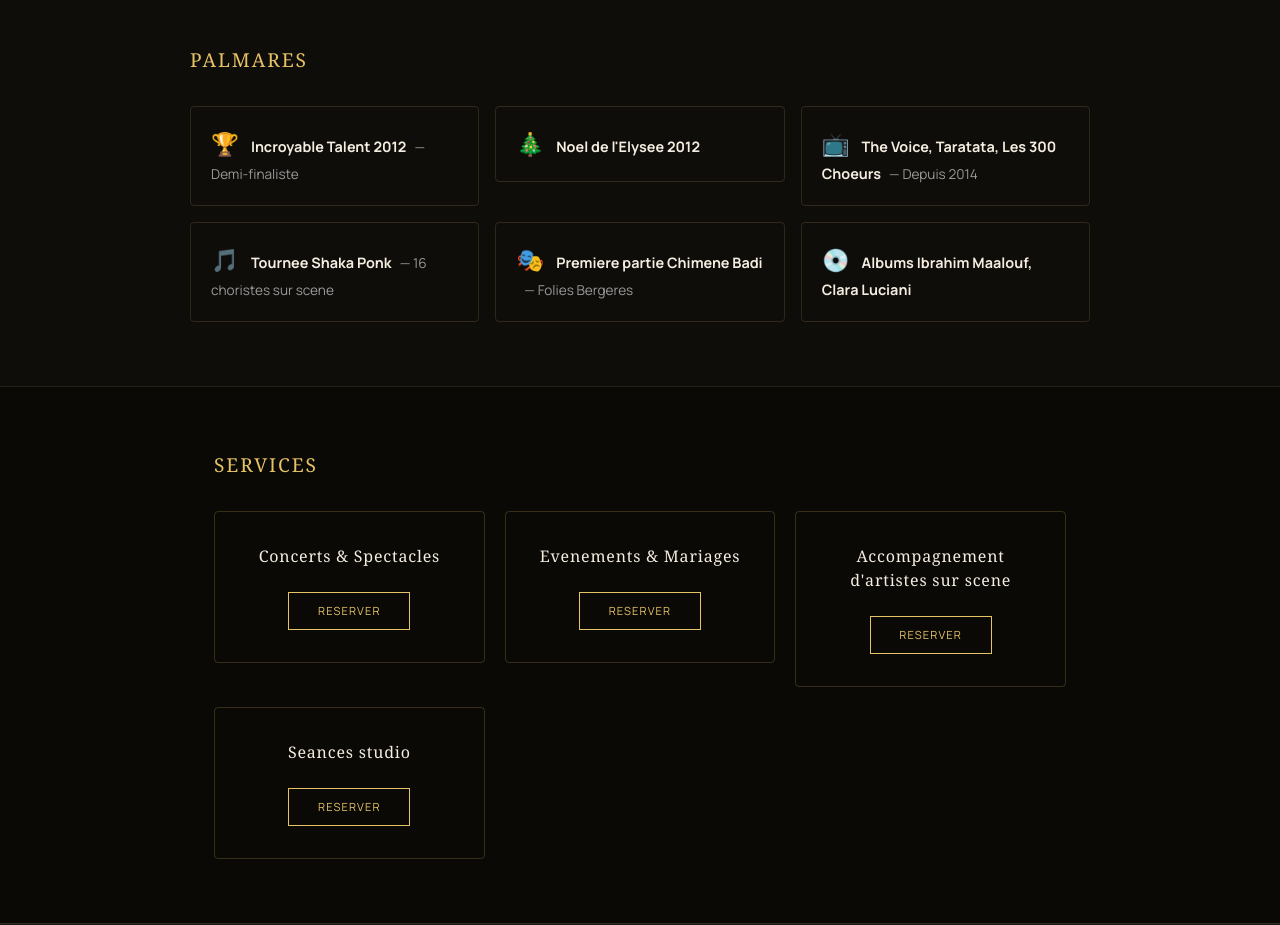
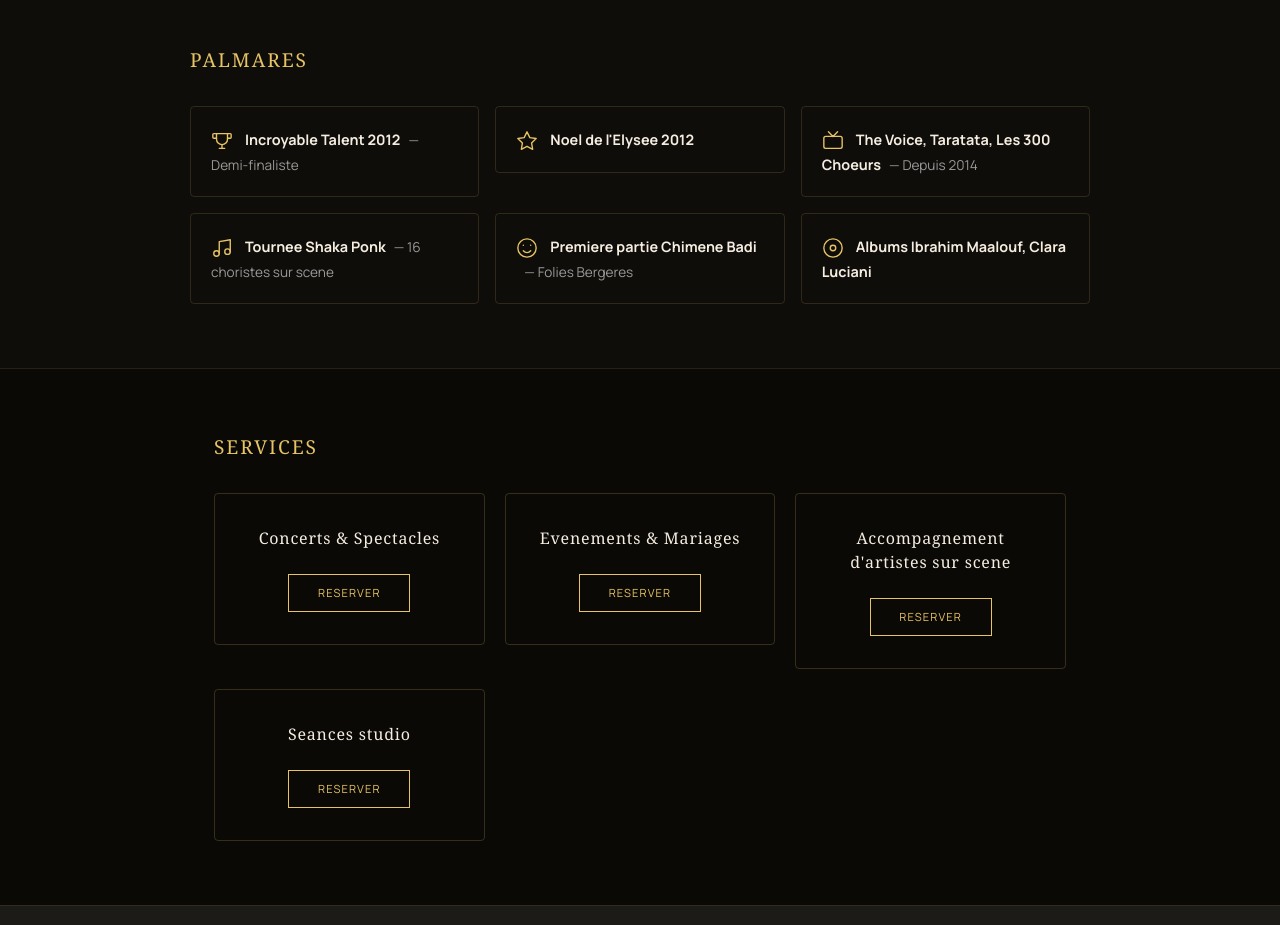
Before and after one commit to DavidSmite/entrealm-frontend, a Next.js app: page /entrealm/sankofa-unit in a window 1280 px wide. Shown: the part 1300-2225 px from the top of the page. Built offline with nearby package versions, Linux system fonts and the light colour scheme.

Commit message:
feat: SVG icons or — cards Visibilité/Réservations/Revenus + Palmarès Sankofa + bouton Sankofa Unit

```diff
--- a/src/app/entrealm/page.tsx
+++ b/src/app/entrealm/page.tsx
@@ -15,19 +15,43 @@ const cinzel = Cinzel({
   weight: ["400", "700"],
 });
 
+const IconEye = () => (
+  <svg width="32" height="32" viewBox="0 0 24 24" fill="none" stroke="#e6c364" strokeWidth="1.5" strokeLinecap="round" strokeLinejoin="round">
+    <path d="M1 12s4-8 11-8 11 8 11 8-4 8-11 8-11-8-11-8z" />
+    <circle cx="12" cy="12" r="3" />
+  </svg>
+);
+
+const IconCalendar = () => (
+  <svg width="32" height="32" viewBox="0 0 24 24" fill="none" stroke="#e6c364" strokeWidth="1.5" strokeLinecap="round" strokeLinejoin="round">
+    <rect x="3" y="4" width="18" height="18" rx="2" />
+    <line x1="16" y1="2" x2="16" y2="6" />
+    <line x1="8" y1="2" x2="8" y2="6" />
+    <line x1="3" y1="10" x2="21" y2="10" />
+  </svg>
+);
+
+const IconEuro = () => (
+  <svg width="32" height="32" viewBox="0 0 24 24" fill="none" stroke="#e6c364" strokeWidth="1.5" strokeLinecap="round" strokeLinejoin="round">
+    <path d="M17.2 7A7 7 0 0 0 7.2 12a7 7 0 0 0 10 5" />
+    <line x1="4" y1="10" x2="13" y2="10" />
+    <line x1="4" y1="14" x2="13" y2="14" />
+  </svg>
+);
+
 const VALUES = [
   {
-    icon: "\uD83C\uDFAF",
+    icon: <IconEye />,
     title: "Visibilité",
     text: "Une page artiste professionnelle, votre vitrine permanente",
   },
   {
-    icon: "\uD83D\uDCC5",
+    icon: <IconCalendar />,
     title: "Réservations",
     text: "Gérez vos prestations et encaissez en ligne, sans friction",
   },
   {
-    icon: "\uD83D\uDCB0",
+    icon: <IconEuro />,
     title: "Revenus",
     text: "Fixez vos tarifs, ENTREALM s\u2019occupe du reste (commission 15\u00A0%)",
   },
@@ -176,6 +200,9 @@ export default function EntrealmHomePage() {
           </GoldButton>
           <GoldButton href="/entrealm/joby-smith" outline>
             Découvrir Joby Smith
+          </GoldButton>
+          <GoldButton href="/entrealm/sankofa-unit" outline>
+            Découvrir Sankofa Unit
           </GoldButton>
         </div>
       </section>
--- a/src/app/entrealm/sankofa-unit/page.tsx
+++ b/src/app/entrealm/sankofa-unit/page.tsx
@@ -44,13 +44,60 @@ function FadeIn({
   );
 }
 
+const SvgTrophy = () => (
+  <svg width="22" height="22" viewBox="0 0 24 24" fill="none" stroke="#e6c364" strokeWidth="1.5" strokeLinecap="round" strokeLinejoin="round">
+    <path d="M6 9H3a1 1 0 0 1-1-1V5a1 1 0 0 1 1-1h3" />
+    <path d="M18 9h3a1 1 0 0 0 1-1V5a1 1 0 0 0-1-1h-3" />
+    <path d="M6 4h12v6a6 6 0 0 1-12 0V4z" />
+    <path d="M9 20h6" />
+    <path d="M12 16v4" />
+  </svg>
+);
+
+const SvgStar = () => (
+  <svg width="22" height="22" viewBox="0 0 24 24" fill="none" stroke="#e6c364" strokeWidth="1.5" strokeLinecap="round" strokeLinejoin="round">
+    <polygon points="12 2 15.09 8.26 22 9.27 17 14.14 18.18 21.02 12 17.77 5.82 21.02 7 14.14 2 9.27 8.91 8.26 12 2" />
+  </svg>
+);
+
+const SvgTv = () => (
+  <svg width="22" height="22" viewBox="0 0 24 24" fill="none" stroke="#e6c364" strokeWidth="1.5" strokeLinecap="round" strokeLinejoin="round">
+    <rect x="2" y="7" width="20" height="13" rx="2" />
+    <polyline points="17 2 12 7 7 2" />
+  </svg>
+);
+
+const SvgMusic = () => (
+  <svg width="22" height="22" viewBox="0 0 24 24" fill="none" stroke="#e6c364" strokeWidth="1.5" strokeLinecap="round" strokeLinejoin="round">
+    <path d="M9 18V5l12-2v13" />
+    <circle cx="6" cy="18" r="3" />
+    <circle cx="18" cy="16" r="3" />
+  </svg>
+);
+
+const SvgTheater = () => (
+  <svg width="22" height="22" viewBox="0 0 24 24" fill="none" stroke="#e6c364" strokeWidth="1.5" strokeLinecap="round" strokeLinejoin="round">
+    <circle cx="12" cy="12" r="10" />
+    <path d="M8 9.05v-.1" />
+    <path d="M16 9.05v-.1" />
+    <path d="M16 15c-.8 1-2.2 2-4 2s-3.2-1-4-2" />
+  </svg>
+);
+
+const SvgDisc = () => (
+  <svg width="22" height="22" viewBox="0 0 24 24" fill="none" stroke="#e6c364" strokeWidth="1.5" strokeLinecap="round" strokeLinejoin="round">
+    <circle cx="12" cy="12" r="10" />
+    <circle cx="12" cy="12" r="3" />
+  </svg>
+);
+
 const PALMARES = [
-  { icon: "\uD83C\uDFC6", title: "Incroyable Talent 2012", desc: "Demi-finaliste" },
-  { icon: "\uD83C\uDF84", title: "Noel de l'Elysee 2012", desc: "" },
-  { icon: "\uD83D\uDCFA", title: "The Voice, Taratata, Les 300 Choeurs", desc: "Depuis 2014" },
-  { icon: "\uD83C\uDFB5", title: "Tournee Shaka Ponk", desc: "16 choristes sur scene" },
-  { icon: "\uD83C\uDFAD", title: "Premiere partie Chimene Badi", desc: "Folies Bergeres" },
-  { icon: "\uD83D\uDCBF", title: "Albums Ibrahim Maalouf, Clara Luciani", desc: "" },
+  { icon: <SvgTrophy />, title: "Incroyable Talent 2012", desc: "Demi-finaliste" },
+  { icon: <SvgStar />, title: "Noel de l'Elysee 2012", desc: "" },
+  { icon: <SvgTv />, title: "The Voice, Taratata, Les 300 Choeurs", desc: "Depuis 2014" },
+  { icon: <SvgMusic />, title: "Tournee Shaka Ponk", desc: "16 choristes sur scene" },
+  { icon: <SvgTheater />, title: "Premiere partie Chimene Badi", desc: "Folies Bergeres" },
+  { icon: <SvgDisc />, title: "Albums Ibrahim Maalouf, Clara Luciani", desc: "" },
 ];
 
 const SERVICES = [
@@ -329,7 +376,7 @@ export default function SankofaUnitPage() {
                     borderRadius: "4px",
                   }}
                 >
-                  <span style={{ fontSize: "1.4rem", marginRight: "0.75rem" }}>{p.icon}</span>
+                  <span style={{ display: "inline-flex", verticalAlign: "middle", marginRight: "0.75rem" }}>{p.icon}</span>
                   <span style={{ color: "#f5ede0", fontSize: "0.9rem", fontWeight: 700 }}>
                     {p.title}
                   </span>
```
